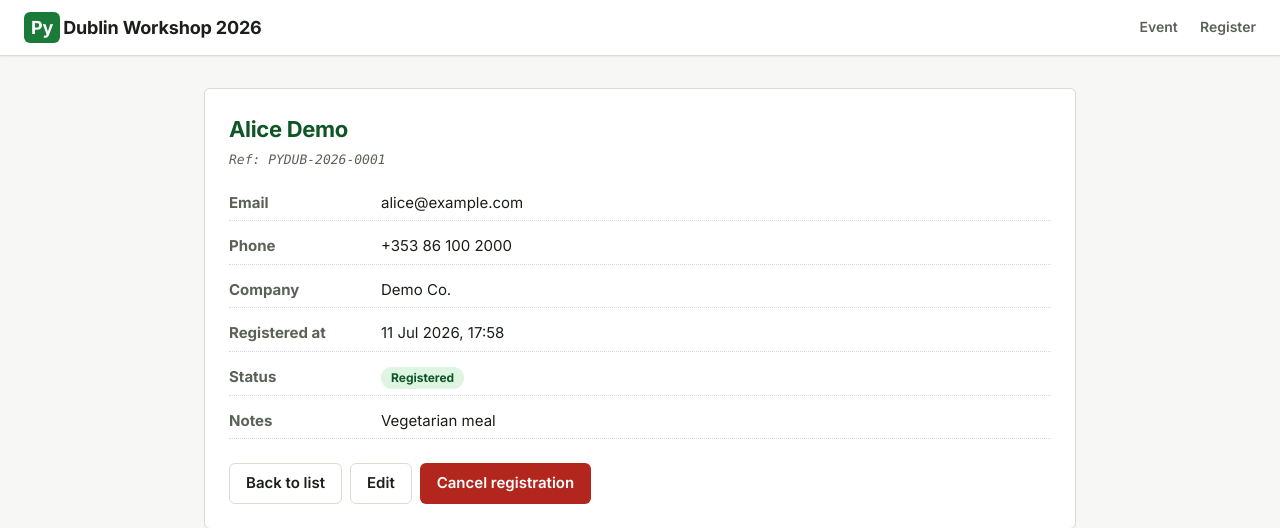
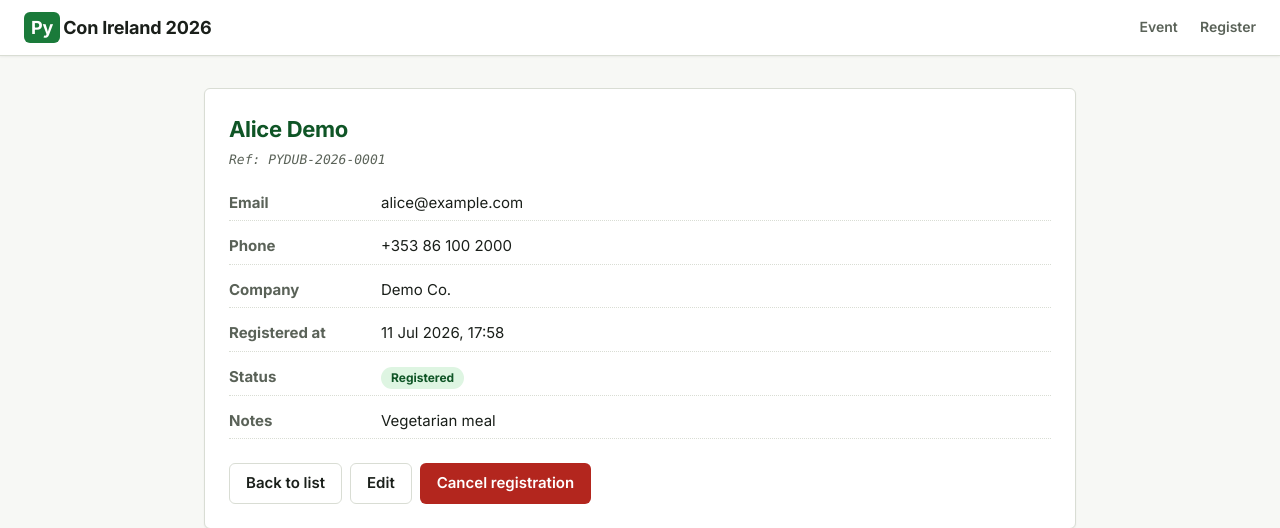
Before and after one commit to MichaelNewham/pydublin-workshop-registration, a Flask app: page /registration/1 in a window 1280 px wide. Shown: the top 528 px of the page. Run offline with Flask 3, Linux system fonts and the light colour scheme.

Commit message:
chore(seo+brand): add noindex meta and fix stale 'PyDublin' header text
Two small coordinated fixes:

1. <meta name="robots" content="noindex, nofollow"> in base.html head.
   Hard instruction to Googlebot: even if a crawler somehow reaches
   pydublin-workshop-registration.onrender.com via an inbound link,
   do NOT add it to Google's index. Same for the public GitHub repo
   if someone is viewing the raw HTML there.
   Also added a <meta name="description"> making the academic-project
   nature explicit so the snippet (if ever shown) is clear about it.

2. Header brand mark changed from 'PyDublin Workshop 2026' to
   'PyCon Ireland 2026' to match the seeded Event title (commit b731918).

These are cooperative belt-and-braces moves around using the PyCon
Ireland name + python.ie branding in an academic project. The real
protection is that this repo has no inbound link graph, so Google has
no discovery path; the meta tag is the explicit instruction layered
on top.

Author: Michael Newham (Block A)

```diff
--- a/event_registration/templates/base.html
+++ b/event_registration/templates/base.html
@@ -3,6 +3,8 @@
 <head>
   <meta charset="utf-8" />
   <meta name="viewport" content="width=device-width, initial-scale=1" />
+  <meta name="robots" content="noindex, nofollow" />
+  <meta name="description" content="Academic project demo - event registration app (D4B Business Programming). Not affiliated with Python Ireland / PyCon Ireland." />
   <title>{{ site_title }} - Event Registration</title>
   <link rel="preconnect" href="https://fonts.googleapis.com" />
   <link rel="preconnect" href="https://fonts.gstatic.com" crossorigin />
@@ -12,7 +14,7 @@
 <body>
   <header class="site-header">
     <a href="{{ url_for('routes.home') }}" class="brand">
-      <span class="brand-mark">Py</span>Dublin Workshop 2026
+      <span class="brand-mark">Py</span>Con Ireland 2026
     </a>
     <nav class="site-nav">
       <a href="{{ url_for('routes.home') }}">Event</a>
```
